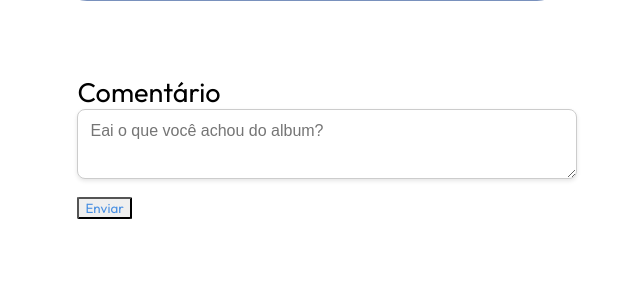
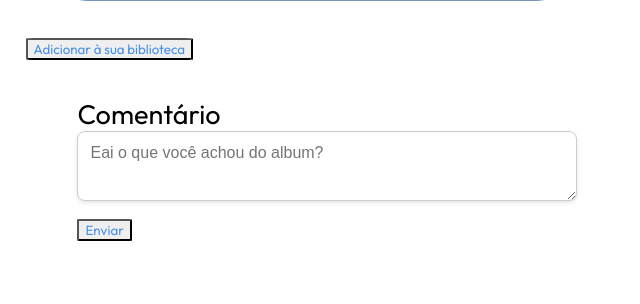
Before and after one commit to Ludmilla-Judaico/Projeto-PWeb1-Biblioteca-Musical, a Flask app: page /album/1 in a window 1280 px wide. Shown: the part 902-1206 px from the top of the page, without its empty margins (0-640 px from the left). Before the commit the page ends 1121 px from the top, so only its background shows below. Run offline with Flask 3, Linux system fonts and the light colour scheme; the visitor is signed in with stand-in values (Sample User, id 1).

Commit message:
Ajustes para biblioteca

```diff
--- a/app/static/styles/profile.css
+++ b/app/static/styles/profile.css
@@ -56,7 +56,7 @@ body{
 }
 
 .mini-menu a:hover{
-    background-color: lightpink;
+    color: lightpink;
     border-radius: 50%;
 }
 
--- a/app/templates/descricao_album.html
+++ b/app/templates/descricao_album.html
@@ -60,7 +60,16 @@
                 {{ a.spotify|safe }}
             </div>
         </div>
+
+        <div class="biblioteca">
+        {% if check_in_biblioteca(a.album_id, usuario) %}
+            <a href="{{ url_for('app.add_biblioteca', album_id=a.album_id)}}"><button>Remover da biblioteca</button></a>
+        {% else %}
+            <a href="{{ url_for('app.add_biblioteca', album_id=a.album_id)}}"><button>Adicionar à sua biblioteca</button></a>
+        {% endif %}
+        </div>
         {% endfor %}
+
 
         <div class="review" action="/destino" method="POST">
             <form class="review">
```
Also changed, not shown: app/templates/biblioteca.html (+15 -7 lines).
